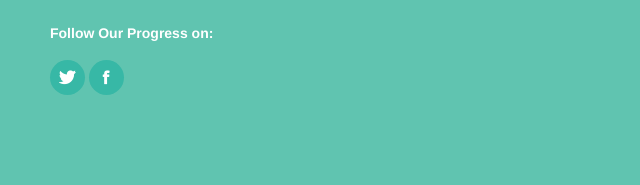
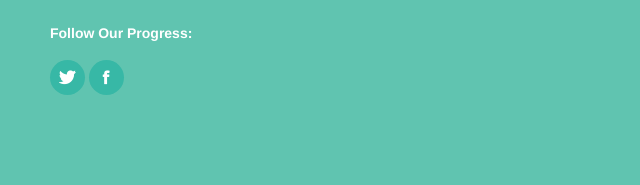
Before and after one commit to jordanisip/thoughtlobster-landing, a plain HTML site: page public/index.html in a window 1280 px wide. Shown: the part 595-780 px from the top of the page, 0-640 px from the left. Drawn offline with nearby package versions, Linux system fonts and the light colour scheme.

Commit message:
Copy change

```diff
--- a/public/index.html
+++ b/public/index.html
@@ -43,7 +43,7 @@
       </div>
     </form>
 
-    <h3>Follow Our Progress on:</h3>
+    <h3>Follow Our Progress:</h3>
     <ul class="social-links">
       <li><a href="http://twitter.com/thoughtlobster"><i class="icon-twitter"></i></a></li>
       <li><a href="http://facebook.com/thoughtlobster"><i class="icon-facebook"></i></a></li>
```
